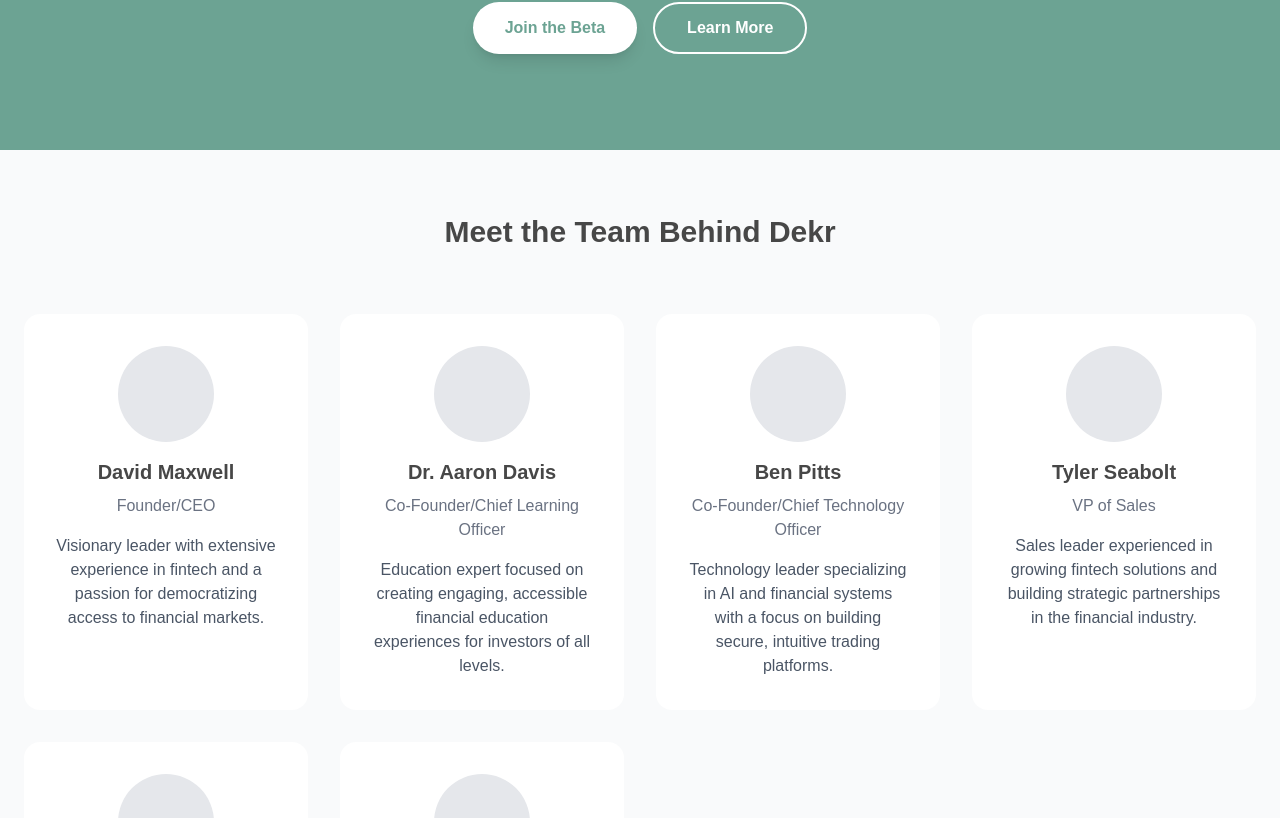
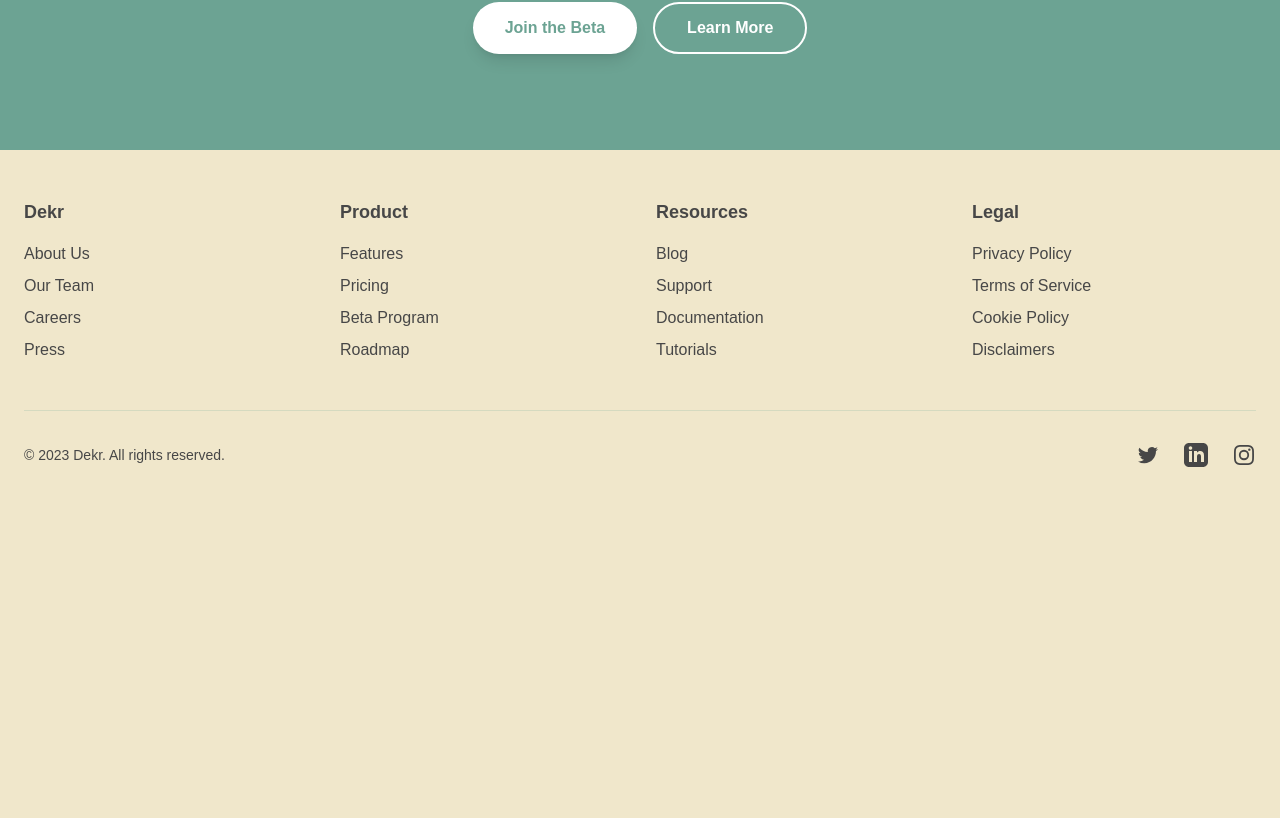
Before and after one commit to xerophilus/dekr-web, a Next.js app: page / in a window 1280 px wide. Shown: the part 5562-6380 px from the top of the page. After the commit the page ends 6077 px from the top, so only its background shows below. Built offline with nearby package versions, Linux system fonts and the light colour scheme; no server answers; a web font is replaced by a local one.

Commit message:
removing team section

```diff
--- a/src/app/page.tsx
+++ b/src/app/page.tsx
@@ -421,7 +421,7 @@
       </section> */}
 
       {/* About Us Section */}
-      <section className="py-16 bg-gray-50 dark:bg-gray-900/30">
+      {/* <section className="py-16 bg-gray-50 dark:bg-gray-900/30">
         <div className="container mx-auto px-6 max-w-7xl">
           <h2 className="font-heading text-3xl font-bold text-center mb-16">Meet the Team Behind Dekr</h2>
           <div className="grid md:grid-cols-2 lg:grid-cols-4 gap-8">
@@ -463,7 +463,7 @@
             </div>
           </div>
         </div>
-      </section>
+      </section> */}
 
       {/* Footer */}
       <footer className="py-12 bg-secondary dark:bg-surface text-on-background">
```
